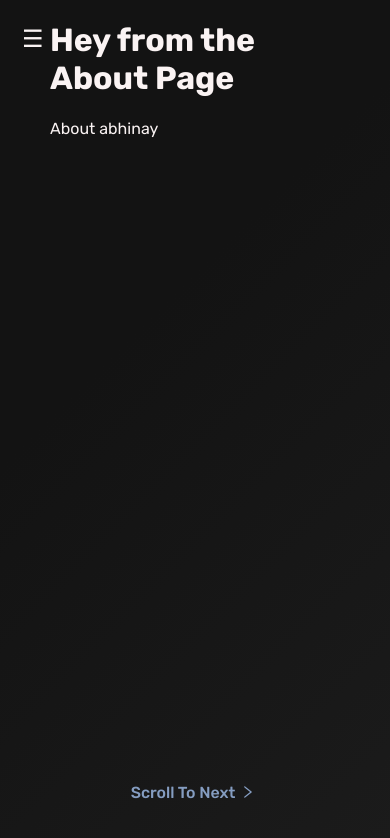
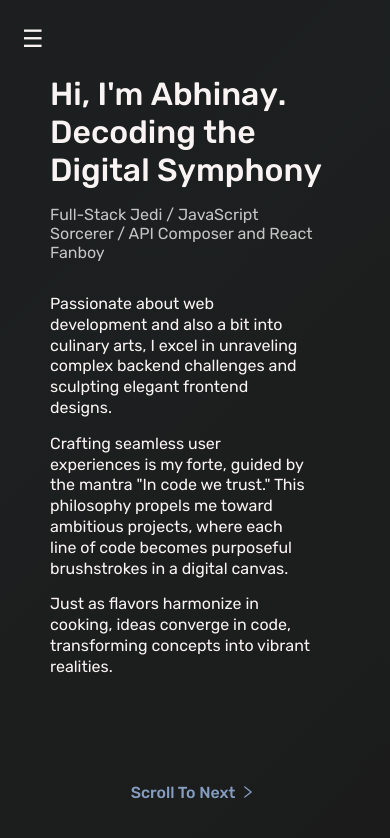
Before and after one commit to abhinaykhalatkar/portfolio_new, a React (Create React App) app in the folder front-end/: page /about in a window 390 px wide. Shown: the top 838 px of the page. Built offline with nearby package versions, Linux system fonts and the light colour scheme.

Commit message:
about section done

```diff
--- a/front-end/src/ChildApp1.js
+++ b/front-end/src/ChildApp1.js
@@ -57,6 +57,7 @@ function ChildApp1() {
     setIsSidebarOpen(!val);
   }
 
+
   return (
     <div className={`c-app ${darkTheme ? "dark-theme" : "white-theme"}`}>
       <div className={`p-app  ${darkTheme ? "" : "b-white"}`}>
--- a/front-end/src/Components/Bouncy-text/BouncyText.scss
+++ b/front-end/src/Components/Bouncy-text/BouncyText.scss
@@ -28,12 +28,12 @@
 
             20%,
             80% {
-                transform: translateY(-7px) scale(0.6, 1.3) rotate(-2deg);
+                transform: translateY(-7px) scale(0.6, 1.2) rotate(-2deg);
             }
 
             30%,
             70% {
-                transform: translateY(-5px) scale(0.5, 1.2) rotate(2deg);
+                transform: translateY(-5px) scale(0.5, 1.1) rotate(2deg);
             }
 
             40%,
--- a/front-end/src/Context/PageAnimationContext/PageAnimationContext.js
+++ b/front-end/src/Context/PageAnimationContext/PageAnimationContext.js
@@ -1,9 +1,24 @@
-import React, { useState ,createContext} from "react";
+import React, { useState,useEffect ,createContext} from "react";
 export const PageAnimationContext = createContext();
 
 export function PageAnimationProvider(props) {
  const [scrollDirection, setScrollDirection] = useState(0);
  const [activeIndex, setActiveIndex] = useState(0);
+ const [screenSize, setScreenSize] = useState(1000);
+ useEffect(() => {
+   const handleResize = () => {
+     const screenWidth = window.innerWidth;
+     setScreenSize(screenWidth);
+   };
+
+   window.addEventListener("resize", handleResize);
+
+   handleResize();
+
+   return () => {
+     window.removeEventListener("resize", handleResize);
+   };
+ }, []);
 
  const pageVariants = {
     initial: {
@@ -64,7 +79,7 @@ export function PageAnimationProvider(props) {
   }
 
   return (
-    <PageAnimationContext.Provider value={{contentVariants2,handleSetScrollDirection,pageVariants,pageTransition,activeIndex,setActiveIndex,contentVariants}}>
+    <PageAnimationContext.Provider value={{screenSize,contentVariants2,handleSetScrollDirection,pageVariants,pageTransition,activeIndex,setActiveIndex,contentVariants}}>
         {props.children}
     </PageAnimationContext.Provider>
   );
--- a/front-end/src/Pages/About/About.js
+++ b/front-end/src/Pages/About/About.js
@@ -1,25 +1,74 @@
-import './About.scss';
-import React, { useContext } from 'react';
-import { motion } from 'framer-motion';
+import "./About.scss";
+import React, { useContext } from "react";
+import { motion } from "framer-motion";
 import { ThemeContext } from "../../Context/ThemeContext/ThemeContext";
-import { PageAnimationContext } from '../../Context/PageAnimationContext/PageAnimationContext';
+import { PageAnimationContext } from "../../Context/PageAnimationContext/PageAnimationContext";
+import BouncyText from "../../Components/Bouncy-text/BouncyText";
+import AnimatedLogo from "../../Components/logoAnimated/AnimatedLogo";
 
 export default function AboutPage() {
-  const { pageVariants,pageTransition } = useContext(PageAnimationContext);
+  const { pageVariants, pageTransition, contentVariants2, screenSize } =
+    useContext(PageAnimationContext);
   const { darkTheme } = useContext(ThemeContext);
-
 
   return (
     <motion.div
       className={`p-About ${darkTheme ? "" : "light"}`}
-      initial='initial'
-      animate='animate'
-      exit='exit'
+      initial="initial"
+      animate="animate"
+      exit="exit"
       variants={pageVariants}
       transition={pageTransition}
     >
-      <h1>Hey from the About Page</h1>
-      <p>About abhinay</p>
+      <div className="about-content">
+        <motion.div
+          className="content-block-heading"
+          initial="hidden"
+          animate="visible"
+          exit="exit"
+          custom={0.3}
+          variants={contentVariants2}
+        >
+          <div className="about-heading">
+            <BouncyText text="Hi, I'm Abhinay." />
+            <BouncyText
+              text={`Decoding the ${screenSize < 1000 ? "" : "Digital"}`}
+            />
+            <BouncyText
+              text={`${screenSize < 1000 ? "Digital " : ""}Symphony`}
+            />
+          </div>
+          <div className="heading-foot-text">
+            Full-Stack Jedi / JavaScript Sorcerer / API Composer and React
+            Fanboy
+          </div>
+        </motion.div>
+        <motion.div
+          className="sidePara"
+          initial="hidden"
+          animate="visible"
+          exit="exit"
+          custom={0.8}
+          variants={contentVariants2}
+        >
+          <div>
+            Passionate about web development and also a bit into culinary arts,
+            I excel in unraveling complex backend challenges and sculpting
+            elegant frontend designs.
+          </div>
+          <div>
+            Crafting seamless user experiences is my forte, guided by the mantra
+            "In code we trust." This philosophy propels me toward ambitious
+            projects, where each line of code becomes purposeful brushstrokes in
+            a digital canvas.{" "}
+          </div>
+          <div>
+            Just as flavors harmonize in cooking, ideas converge in code,
+            transforming concepts into vibrant realities.
+          </div>
+        </motion.div>
+      </div>
+      {screenSize < 768 ? null : <AnimatedLogo name_class="logoBack" />}
     </motion.div>
   );
 }
--- a/front-end/src/Pages/About/About.scss
+++ b/front-end/src/Pages/About/About.scss
@@ -5,13 +5,94 @@
   overflow: hidden;
   padding: 0 50px;
   background-color: $darkBlack;
-  background-image: linear-gradient(135deg, $pitchBlack 38%, $darkBlack ),
+  background-image: linear-gradient(135deg, $black 38%, $darkBlack ),
     linear-gradient(315deg, $black 18%, $pitchBlack 74%);
 
   &.light {
     background: #E0EAFC;
     background: -webkit-linear-gradient(to right, #CFDEF3, #E0EAFC);
     background: linear-gradient(to right, #CFDEF3, #E0EAFC);
+  }
 
+  .logoBack {
+    position: fixed;
+    top: -14vh;
+    left: -13vw;
+    transform: translateX(-13vw);
+    z-index: -1;
+    height: 130vh;
+    transform: rotate(340deg);
+  }
+
+  .about-content {
+    display: flex;
+    position: relative;
+    top: 25%;
+    transform: translateY(-25%);
+
+    .content-block-heading {
+      padding-left: 1rem;
+      margin-right: 1rem;
+
+      .about-heading {
+        padding-top: 1.5rem;
+        word-wrap: break-word;
+        max-width: 40%;
+        min-width: 40%;
+        font-size: 3.5rem;
+        font-weight: 500;
+        flex-wrap: wrap;
+        margin-bottom: 2.5rem;
+      }
+
+      .heading-foot-text {
+        color: rgba(255, 255, 255, 0.74);
+      }
+    }
+    .sidePara{
+      width: 60%;
+      line-height: 1.5;
+      font-size: 1.1rem;
+      div{
+        margin-bottom: 15px;
+      }
+
+    }
+    @media only screen and (min-width: 684px) and (max-width:900px) {
+      .content-block-heading {
+        .about-heading {
+          max-width: 40%;
+          min-width: 40%;
+          font-size: 2rem;
+        }
+      }
+      .sidePara{
+        font-size: 1rem;
+        line-height: 1.3;
+      }
+
+    }
+    @media only screen and (max-width: 684px) {
+      flex-direction: column;
+      .content-block-heading {
+        padding-left: 0rem;
+        .about-heading {
+          font-size: 2rem;
+          margin-bottom: 1rem;
+        }
+        .heading-foot-text {
+          margin-bottom: 2rem;
+        }
+      }
+      .sidePara{
+        width: 90%;
+        font-size: 1rem;
+        line-height: 1.3;
+        div{
+
+        }
+
+      }
+  }
   }
 }
--- a/front-end/src/Pages/Home/Home.js
+++ b/front-end/src/Pages/Home/Home.js
@@ -1,29 +1,24 @@
 import "./Home.scss";
-import React, { useContext, useEffect, useState } from "react";
+import React, { useContext } from "react";
 import { motion } from "framer-motion";
+import { useNavigate } from "react-router-dom";
 import { ThemeContext } from "../../Context/ThemeContext/ThemeContext";
 import { PageAnimationContext } from "../../Context/PageAnimationContext/PageAnimationContext";
 import AnimatedLogo from "../../Components/logoAnimated/AnimatedLogo";
 import BouncyText from "../../Components/Bouncy-text/BouncyText";
+import { FaChevronDown } from "react-icons/fa";
+
 export default function HomePage() {
   const { darkTheme } = useContext(ThemeContext);
-  const { pageVariants, pageTransition, contentVariants } =
-    useContext(PageAnimationContext);
-  const [isMobile, setIsMobile] = useState(false);
-  useEffect(() => {
-    const handleResize = () => {
-      const screenWidth = window.innerWidth;
-      setIsMobile(screenWidth <= 800);
-    };
-
-    window.addEventListener("resize", handleResize);
-
-    handleResize();
-
-    return () => {
-      window.removeEventListener("resize", handleResize);
-    };
-  }, []);
+  const {
+    pageVariants,
+    pageTransition,
+    contentVariants,
+    screenSize,
+    setActiveIndex,
+    handleSetScrollDirection,
+  } = useContext(PageAnimationContext);
+  const navigate = useNavigate();
 
   return (
     <motion.div
@@ -44,7 +39,6 @@ export default function HomePage() {
       >
         <BouncyText
           name_class="home-heading"
-
           text="Full-Stack Software Developer"
         />
         <motion.div
@@ -61,8 +55,26 @@ export default function HomePage() {
           User-Friendly Interfaces with Mastery ,Implementing Back-End Logic for
           Robust Applications
         </motion.div>
+        {screenSize < 480 ? null : (
+          <motion.div
+            className="next-page"
+            initial="hidden"
+            animate="visible"
+            exit="exit"
+            custom={0.5}
+            variants={contentVariants}
+            onClick={() => {
+              handleSetScrollDirection(0);
+              navigate("/about");
+              setActiveIndex(1);
+            }}
+          >
+            <div>About me</div>
+            <FaChevronDown />
+          </motion.div>
+        )}
       </motion.div>
-      {isMobile ? null : <AnimatedLogo name_class="logoBack" />}
+      {screenSize < 768 ? null : <AnimatedLogo name_class="logoBack" />}
     </motion.div>
   );
 }
--- a/front-end/src/Pages/Projects/Projects.scss
+++ b/front-end/src/Pages/Projects/Projects.scss
@@ -6,9 +6,8 @@
     overflow: hidden;
     padding: 0 50px;
     background-color: $darkBlack;
-    background-image: linear-gradient(135deg, $pitchBlack 38%, $darkBlack ),
-        linear-gradient(315deg, $black 18%, $pitchBlack 74%);
-
+    background-image: linear-gradient(135deg, $black 38%, $darkBlack ),
+    linear-gradient(315deg, $black 18%, $pitchBlack 74%);
     &.light {
         background: #E0EAFC;
         background: -webkit-linear-gradient(to right, #CFDEF3, #E0EAFC);
```
Also changed, not shown: front-end/src/Pages/Home/Home.scss (+28 -3 lines).
